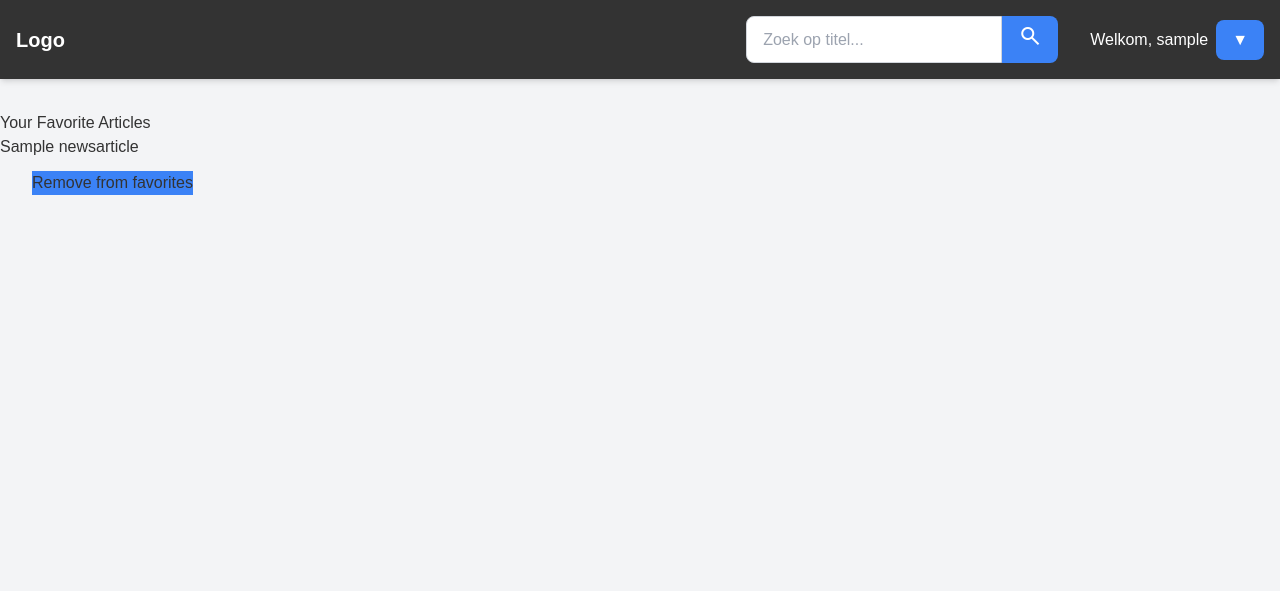
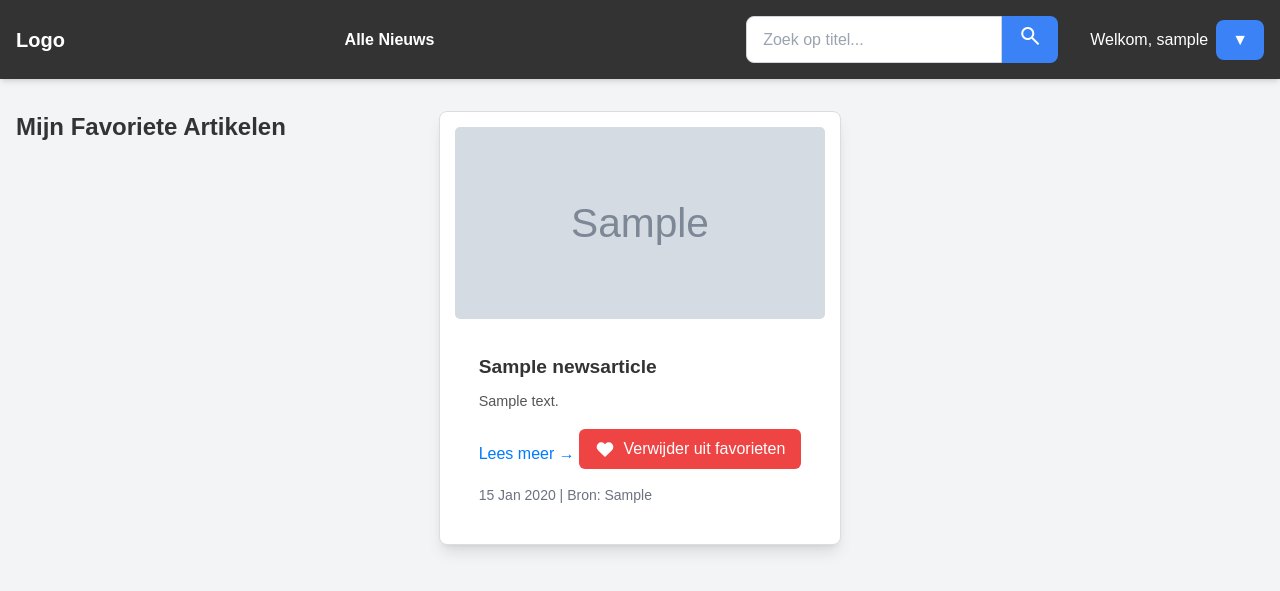
Before and after one commit to refqaxa/Positive_news_only, a Django app: page /favorites/ in a window 1280 px wide. Shown: the top 591 px of the page. Run offline with Django 5.2, Linux system fonts and the light colour scheme; a user stored in the database is signed in; tables that the repository leaves empty hold one stand-in row (values such as "Sample post"); grey boxes marked "Sample" are stand-in pictures; some libraries are stand-ins or nearby versions.

Commit message:
categorieen + favbutton + favpagina

```diff
--- a/website/management/commands/fetch_articles.py
+++ b/website/management/commands/fetch_articles.py
@@ -9,7 +9,7 @@ class Command(BaseCommand):
 
     def handle(self, *args, **kwargs):
         def start_scheduler():
-            # schedule.every(1).minutes.do(fetch_and_save_articles) # test it by setting it to current time
+            # schedule.every(10).seconds.do(fetch_and_save_articles) # test it by setting it to current time
             schedule.every().day.at("09:00").do(fetch_and_save_articles)
             schedule.every().day.at("18:00").do(fetch_and_save_articles)
             print("Scheduler started...")
--- a/website/models.py
+++ b/website/models.py
@@ -9,6 +9,12 @@ class User(AbstractUser):
         return self.username
 
 class NewsArticle(models.Model):
+    CATEGORY_CHOICES = [
+        ('algemeen', 'Algemeen'),
+        ('sport', 'Sport'),
+        ('economie', 'Economie'),
+    ]
+
     article_id = models.AutoField(primary_key=True)  # Auto-increment field
     title = models.CharField(max_length=500)
     description = models.TextField(blank=True, null=True)
@@ -18,6 +24,7 @@ class NewsArticle(models.Model):
     source = models.CharField(max_length=255, blank=True, null=True)
     published_date = models.DateTimeField()
     sentiment_score = models.FloatField(blank=True, null=True)
+    category = models.CharField(max_length=20, choices=CATEGORY_CHOICES, default='algemeen')
 
     def __str__(self):
         return self.title
--- a/website/templates/base.html
+++ b/website/templates/base.html
@@ -7,6 +7,7 @@
     <meta name="viewport" content="width=device-width, initial-scale=1.0">
     <title>Alleen Goed Nieuws</title>
     <script src="https://cdn.tailwindcss.com"></script>
+    <script src="https://unpkg.com/htmx.org@1.9.10"></script>
     <link rel="stylesheet" href="https://fonts.googleapis.com/css2?family=Material+Symbols+Outlined:opsz,wght,FILL,GRAD@20..48,100..700,0..1,-50..200&icon_names=search" />
     <link rel="stylesheet" href="{% static 'css/styles.css' %}">
 </head>
@@ -18,17 +19,17 @@
         <a href="{% url 'home' %}">Logo</a>
     </div>
 
-    <!-- Dynamisch nieuwsbronnen tonen -->
+    <!-- Categorieën -->
     <div class="navbar-links flex space-x-4 text-dark-600">
-        {% for source in sources|slice:":4" %}
-            <a href="{% url 'source_articles' source=source %}" class="text-dark-500 hover:underline">
-                {{ source }}
+        <a href="{% url 'home' %}" class="text-dark-500 hover:underline {% if not current_category %}font-bold{% endif %}">
+            Alle Nieuws
+        </a>
+        {% for category in categories %}
+            <a href="{% url 'category_articles' category=category.id %}"
+               class="text-dark-500 hover:underline {% if current_category == category.id %}font-bold{% endif %}">
+                {{ category.name }}
             </a>
         {% endfor %}
-
-        {% if sources|length > 4 %}
-            <a href="{% url 'all_sources' %}" class="text-dark-500 hover:underline">Alle Bronnen</a>
-        {% endif %}
     </div>
 
     <!-- Zoekfunctie -->
--- a/website/templates/favorites.html
+++ b/website/templates/favorites.html
@@ -1,16 +1,60 @@
 {% extends 'base.html' %}
 
 {% block content %}
-</h1>Your Favorite Articles</h1>
-<ul>
+<div class="news-container container mx-auto px-4">
+    <h1 class="text-2xl font-bold mb-6">Mijn Favoriete Artikelen</h1>
+
     {% for favorite in favorites %}
-        <li>
-            <a href="{{ favorite.article.url }}">{{ favorite.article.title }}</a>
-            <form method="post" action="{% url 'toggle_favorite' favorite.article.article_id %}">
-                {% csrf_token %}
-                <button type="submit" class="bg-blue-500 my-3 ms-8">Remove from favorites</button>
-            </form>
-        </li>
+        <div class="news-card bg-white rounded-lg shadow-lg overflow-hidden mb-6">
+            <!-- Afbeelding -->
+            {% if favorite.article.image_url %}
+                <img src="{{ favorite.article.image_url }}" alt="{{ favorite.article.title }}" class="w-full h-48 object-cover">
+            {% else %}
+                <div class="bg-gray-200 w-full h-48 flex items-center justify-center text-gray-500">
+                    Geen afbeelding beschikbaar
+                </div>
+            {% endif %}
+
+            <!-- Artikelinhoud -->
+            <div class="p-6">
+                <h2 class="text-xl font-bold mb-2">{{ favorite.article.title }}</h2>
+                <p class="text-gray-700 mb-4">{{ favorite.article.description|truncatechars:150 }}</p>
+
+                <div class="flex justify-between items-center">
+                    <a href="{% url 'article_detail' article_id=favorite.article.article_id %}" class="text-blue-500 hover:underline">
+                        Lees meer →
+                    </a>
+
+                    <form method="post" action="{% url 'toggle_favorite' favorite.article.article_id %}" class="inline">
+                        {% csrf_token %}
+                        <button type="submit" class="inline-flex items-center px-4 py-2 rounded-md bg-red-500 hover:bg-red-600 text-white transition-colors duration-200">
+                            <svg class="w-5 h-5 mr-2" fill="currentColor" stroke="currentColor" viewBox="0 0 24 24">
+                                <path stroke-linecap="round" stroke-linejoin="round" stroke-width="2" d="M4.318 6.318a4.5 4.5 0 000 6.364L12 20.364l7.682-7.682a4.5 4.5 0 00-6.364-6.364L12 7.636l-1.318-1.318a4.5 4.5 0 00-6.364 0z"></path>
+                            </svg>
+                            Verwijder uit favorieten
+                        </button>
+                    </form>
+                </div>
+
+                <div class="mt-4 text-sm text-gray-500">
+                    {{ favorite.article.published_date|date:"d M Y" }} | Bron: {{ favorite.article.source }}
+                </div>
+            </div>
+        </div>
+    {% empty %}
+        <div class="bg-white rounded-lg shadow-lg p-12 text-center">
+            <svg class="w-16 h-16 mx-auto mb-4 text-gray-400" fill="none" stroke="currentColor" viewBox="0 0 24 24">
+                <path stroke-linecap="round" stroke-linejoin="round" stroke-width="2" d="M4.318 6.318a4.5 4.5 0 000 6.364L12 20.364l7.682-7.682a4.5 4.5 0 00-6.364-6.364L12 7.636l-1.318-1.318a4.5 4.5 0 00-6.364 0z"></path>
+            </svg>
+            <h2 class="text-xl font-semibold text-gray-800 mb-2">Geen favoriete artikelen</h2>
+            <p class="text-gray-600 mb-6">Je hebt nog geen artikelen aan je favorieten toegevoegd.</p>
+            <a href="{% url 'home' %}" class="inline-flex items-center px-4 py-2 bg-blue-500 hover:bg-blue-600 text-white rounded-md transition-colors duration-200">
+                <svg class="w-5 h-5 mr-2" fill="none" stroke="currentColor" viewBox="0 0 24 24">
+                    <path stroke-linecap="round" stroke-linejoin="round" stroke-width="2" d="M10 19l-7-7m0 0l7-7m-7 7h18"></path>
+                </svg>
+                Ga naar de homepage
+            </a>
+        </div>
     {% endfor %}
-</ul>
+</div>
 {% endblock %}
--- a/website/urls.py
+++ b/website/urls.py
@@ -1,15 +1,17 @@
 from django.urls import path
-from .views import home, article_detail, source_articles, search_articles, all_sources, register, user_login, user_logout
-from .views import user_profile, favorite_articles, toggle_favorite, account_settings_view, source_settings_view
-
+from .views import (
+    home, article_detail, category_articles, search_articles,
+    register, user_login, user_logout, user_profile,
+    favorite_articles, toggle_favorite, account_settings_view,
+    source_settings_view
+)
 
 urlpatterns = [
     # artikelen pagina's
     path('', home, name='home'),  # Homepage
-    path('source/<str:source>/', source_articles, name='source_articles'), # Artikels bronnen
-    path('search/', search_articles, name='search_articles'), # Zoek artikels
+    path('category/<str:category>/', category_articles, name='category_articles'),  # Categorie artikelen
+    path('search/', search_articles, name='search_articles'),  # Zoek artikels
     path('article/<str:article_id>/', article_detail, name='article_detail'),  # Detailpagina
-    path('all_sources/', all_sources, name='all_sources'),  # Nieuwe pagina voor alle bronnen
 
     # user pagina's
     path('register/', register, name='register'),
--- a/website/views.py
+++ b/website/views.py
@@ -5,7 +5,7 @@ from django.contrib.auth.decorators import login_required
 from .forms import RegisterForm, LoginForm, UpdateProfileForm
 from .models import NewsArticle, User, Favorite
 from django.core.paginator import Paginator
-from django.http import Http404
+from django.http import Http404, HttpResponse
 import requests
 from django.contrib import messages
 
@@ -13,7 +13,7 @@ from django.contrib import messages
 # Articles views
 def home(request):
     articles_list = NewsArticle.objects.order_by('-published_date')
-    sources = NewsArticle.objects.values_list('source', flat=True).distinct()  # Unieke bronnen ophalen
+    categories = [{'id': cat[0], 'name': cat[1]} for cat in NewsArticle.CATEGORY_CHOICES]
 
     if articles_list.count() == 0:
         return render(request, 'home.html', {'message': 'Geen nieuwsberichten beschikbaar'})
@@ -24,7 +24,28 @@ def home(request):
 
     context = {
         'news_articles': articles,
-        'sources': sources
+        'categories': categories
+    }
+    return render(request, 'home.html', context)
+
+def category_articles(request, category):
+    articles_list = NewsArticle.objects.filter(category=category).order_by('-published_date')
+    categories = [{'id': cat[0], 'name': cat[1]} for cat in NewsArticle.CATEGORY_CHOICES]
+
+    if not articles_list.exists():
+        return render(request, 'home.html', {
+            'message': f'Geen artikelen gevonden in de categorie: {dict(NewsArticle.CATEGORY_CHOICES).get(category, category)}',
+            'categories': categories
+        })
+
+    paginator = Paginator(articles_list, 12)
+    page_number = request.GET.get('page')
+    articles = paginator.get_page(page_number)
+
+    context = {
+        'news_articles': articles,
+        'categories': categories,
+        'current_category': category
     }
     return render(request, 'home.html', context)
 
@@ -151,12 +172,10 @@ def user_logout(request):
 # User favorite articles, settings and soruces prefrences
 @login_required
 def favorite_articles(request):
+    favorites = []
     if request.user.is_authenticated:
         # Get all favorites for the logged-in user and include the article related to each favorite
         favorites = Favorite.objects.filter(user=request.user).select_related('article')
-        print(favorites[0])
-    else:
-        favorites = []
 
     context = {
         'favorites': favorites,
@@ -166,11 +185,27 @@ def favorite_articles(request):
 
 @login_required
 def toggle_favorite(request, article_id):
-    article = NewsArticle.objects.get(pk=article_id)
+    article = get_object_or_404(NewsArticle, article_id=article_id)
     favorite, created = Favorite.objects.get_or_create(user=request.user, article=article)
+
     if not created:
         favorite.delete()
-    return redirect('favorites')
+        is_favorited = False
+    else:
+        is_favorited = True
+
+    if request.headers.get('HX-Request'):
+        return render(request, 'favorite_button.html', {
+            'article': article,
+            'is_favorited': is_favorited
+        })
+
+    # Check if the request came from the favorites page
+    referer = request.META.get('HTTP_REFERER', '')
+    if 'favorites' in referer:
+        return redirect('favorites')
+
+    return redirect('article_detail', article_id=article_id)
 
 @login_required
 def account_settings_view(request):
```
Also changed, not shown: website/management/commands/recategorize_articles.py (added, +25 -0 lines), website/services.py (+57 -15 lines), website/templates/article_detail.html (+19 -9 lines), website/templates/favorite_button.html (added, +18 -0 lines), website/migrations/0002_newsarticle_category.py (added).
